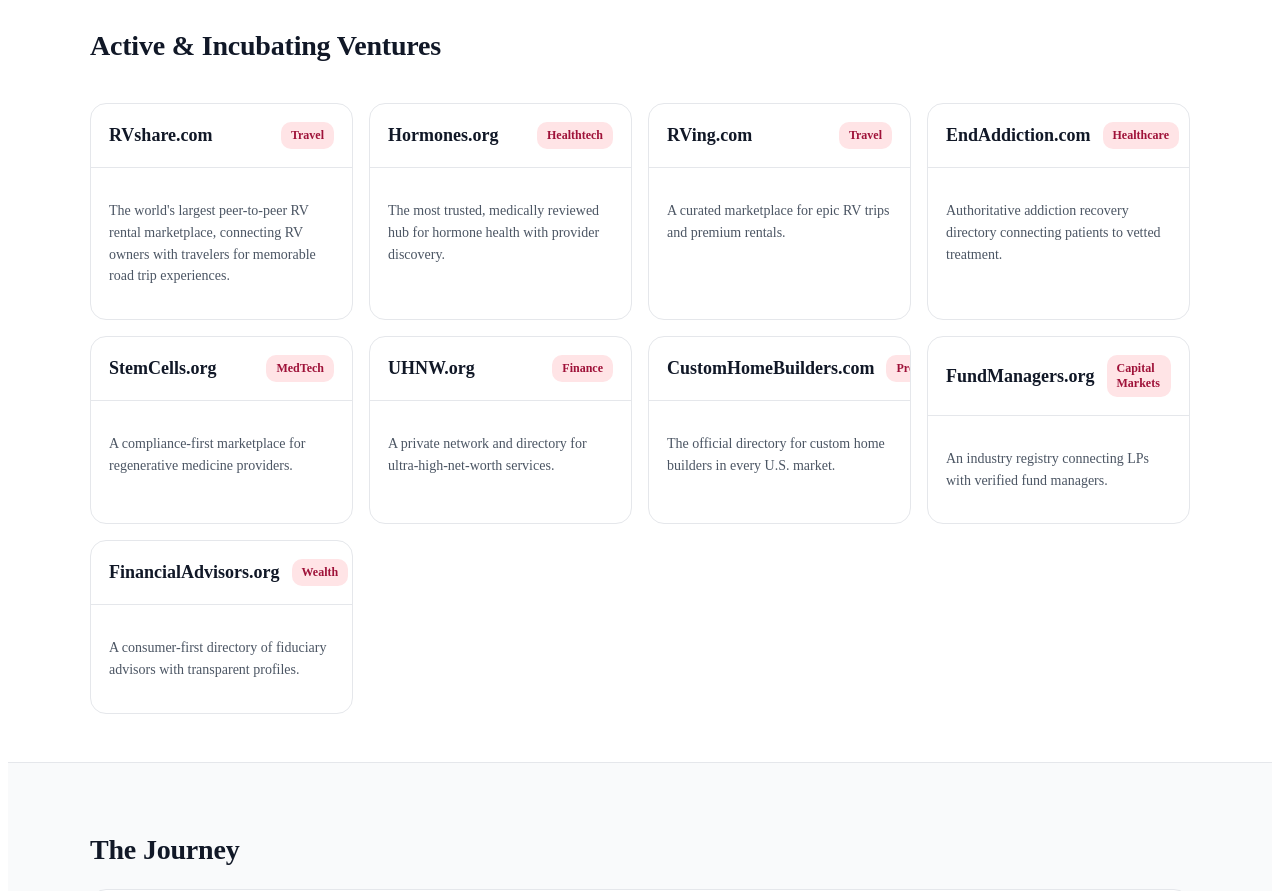
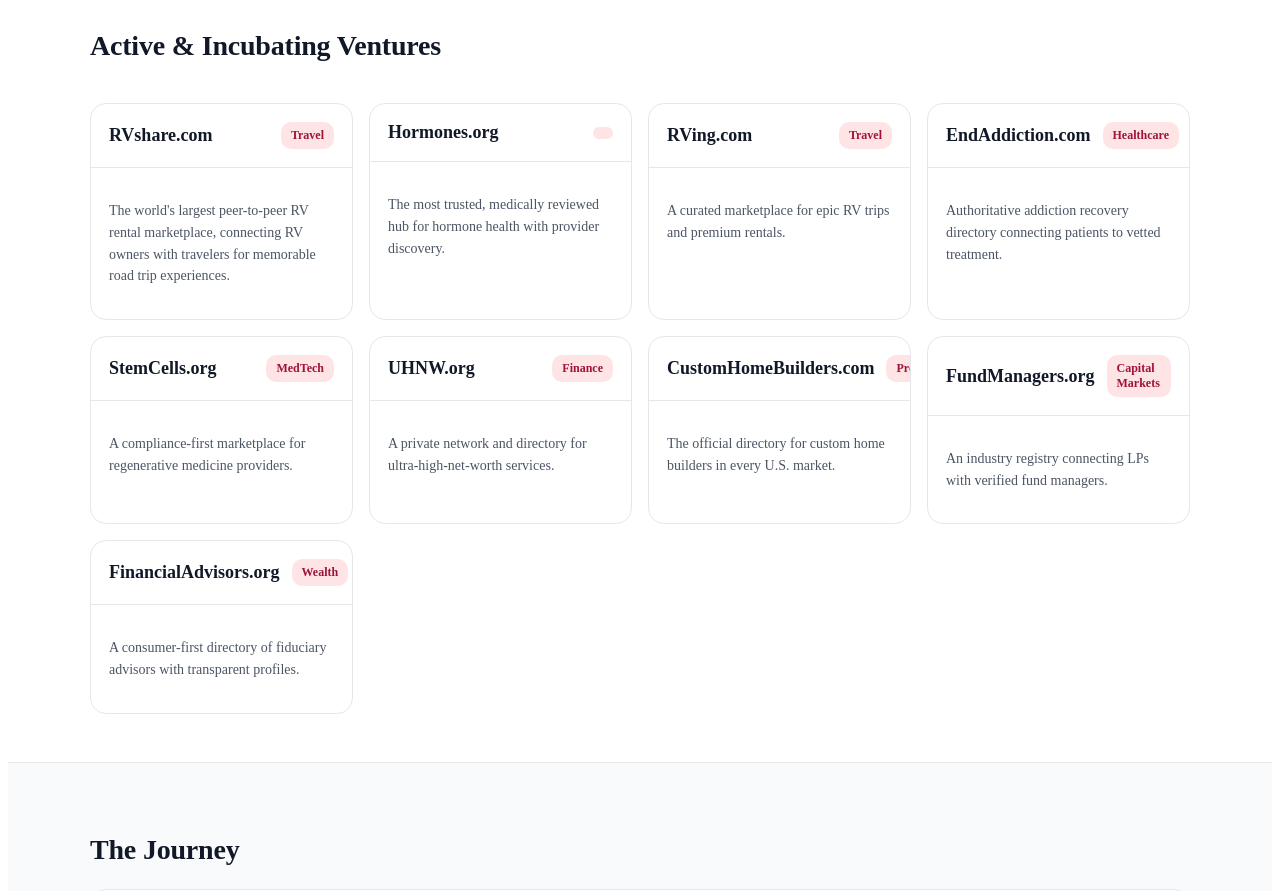
Before and after one commit to marketplaceholdings/marketplace-holdings-site, a React (Vite) app in the folder marketplace-holdings-site/: page / in a window 1280 px wide. Shown: the part 1400-2291 px from the top of the page. Built offline with nearby package versions, Linux system fonts and the light colour scheme.

Commit message:
Update App.jsx

```diff
--- a/marketplace-holdings-site/src/App.jsx
+++ b/marketplace-holdings-site/src/App.jsx
@@ -97,7 +97,7 @@
 // ---------- DATA ----------
 const ventures = [
   { name: "RVshare.com", blurb: "The world's largest peer-to-peer RV rental marketplace, connecting RV owners with travelers for memorable road trip experiences.", tag: "Travel" },
-  { name: "Hormones.org", blurb: "The most trusted, medically reviewed hub for hormone health with provider discovery.", tag: "Healthtech" },
+  { name: "Hormones.org", blurb: "The most trusted, medically reviewed hub for hormone health with provider discovery.", },
   { name: "RVing.com", blurb: "A curated marketplace for epic RV trips and premium rentals.", tag: "Travel" },
   { name: "EndAddiction.com", blurb: "Authoritative addiction recovery directory connecting patients to vetted treatment.", tag: "Healthcare" },
   { name: "StemCells.org", blurb: "A compliance-first marketplace for regenerative medicine providers.", tag: "MedTech" },
```
